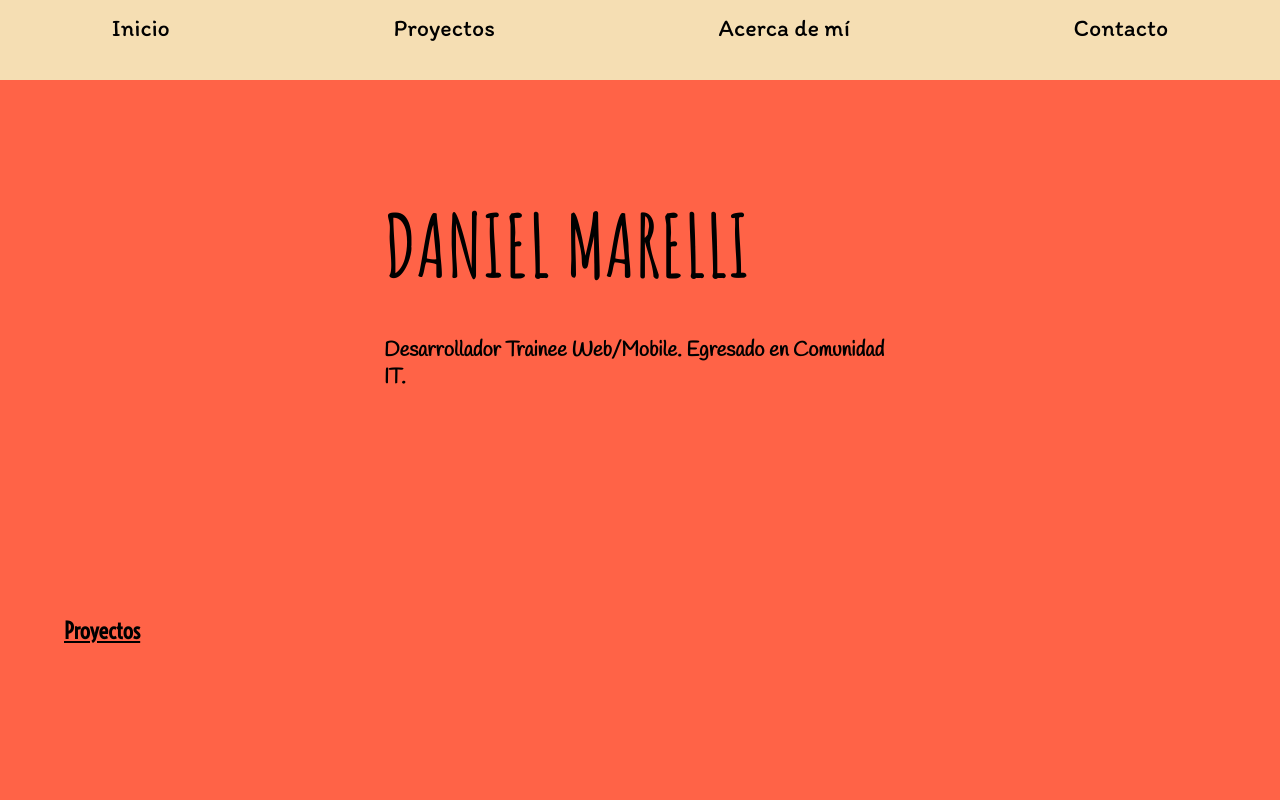
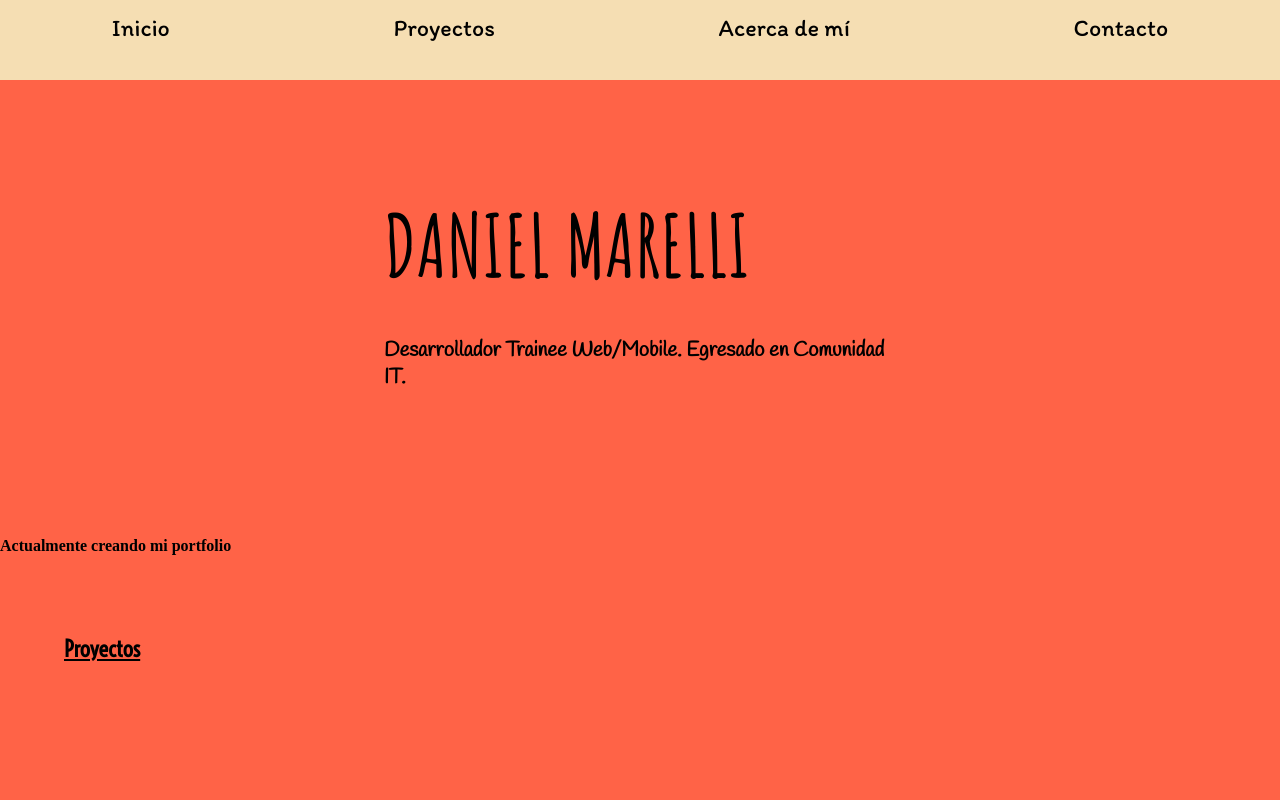
Before and after one commit to marel20/marel20.github.io, a plain HTML site: page index.html in a window 1280 px wide. Shown: the top 800 px of the page. Drawn offline with Linux system fonts and the light colour scheme.

Commit message:
Update index.html

```diff
--- a/index.html
+++ b/index.html
@@ -22,6 +22,8 @@
     <div class="subtittle">
         <h3>Desarrollador Trainee Web/Mobile. Egresado en Comunidad IT.</h3>
     </div> <br><br><br><br><br><br>
+
+    <h4>Actualmente creando mi portfolio</h4>
 
     <article id="proyectos"><br><br><br>
         <div class="container">
```
